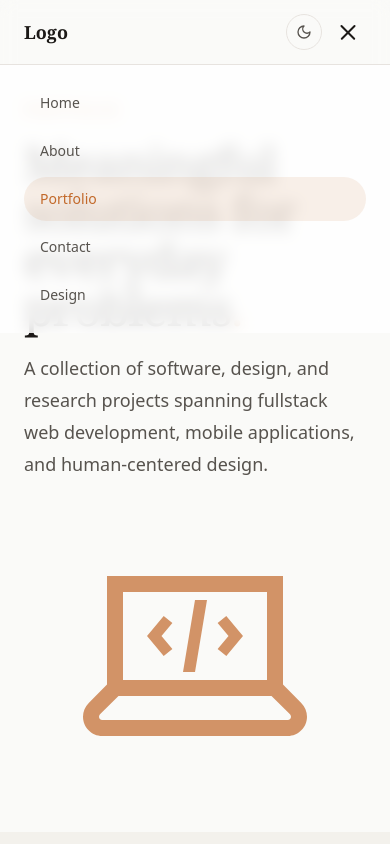
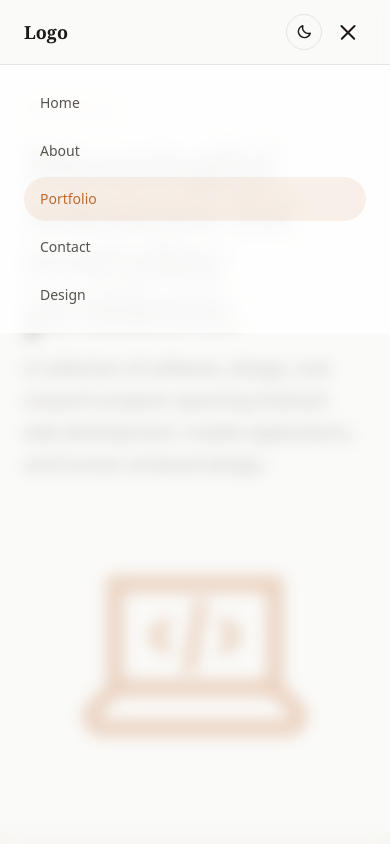
Before and after one commit to nerdboy626/portfolio, a Next.js app: page /portfolio in a window 390 px wide. Both pictures are taken after a click on the button 348 px from the left and 32 px from the top of the page. Shown: the top 844 px of the page. Built offline with nearby package versions, Linux system fonts and the light colour scheme.

Commit message:
style: polish nav menu modal and sun and moon icons

```diff
--- a/src/app/components/DarkModeToggle.tsx
+++ b/src/app/components/DarkModeToggle.tsx
@@ -1,6 +1,7 @@
 "use client";
 
 import { useEffect, useState } from "react";
+import { PiSunBold, PiMoonBold } from "react-icons/pi";
 
 export default function DarkModeToggle() {
   const [isDarkMode, setIsDarkMode] = useState(false);
@@ -38,35 +39,10 @@ export default function DarkModeToggle() {
     >
       {isDarkMode ? (
         /* Sun icon */
-        <svg
-          xmlns="http://www.w3.org/2000/svg"
-          width="16"
-          height="16"
-          viewBox="0 0 24 24"
-          fill="none"
-          stroke="currentColor"
-          strokeWidth="2"
-          strokeLinecap="round"
-          strokeLinejoin="round"
-        >
-          <circle cx="12" cy="12" r="4" />
-          <path d="M12 2v2M12 20v2M4.93 4.93l1.41 1.41M17.66 17.66l1.41 1.41M2 12h2M20 12h2M4.93 19.07l1.41-1.41M17.66 6.34l1.41-1.41" />
-        </svg>
+        <PiSunBold className="h-4 w-4 text-foreground" />
       ) : (
         /* Moon icon */
-        <svg
-          xmlns="http://www.w3.org/2000/svg"
-          width="16"
-          height="16"
-          viewBox="0 0 24 24"
-          fill="none"
-          stroke="currentColor"
-          strokeWidth="2"
-          strokeLinecap="round"
-          strokeLinejoin="round"
-        >
-          <path d="M12 3a6 6 0 0 0 9 9 9 9 0 1 1-9-9Z" />
-        </svg>
+        <PiMoonBold className="h-4 w-4 text-foreground" />
       )}
     </button>
   );
--- a/src/app/components/Navbar.tsx
+++ b/src/app/components/Navbar.tsx
@@ -44,6 +44,19 @@ export default function Navbar() {
   }, [menuOpen]);
 
   return (
+    <>
+      {/* Backdrop overlay for mobile menu */}
+      <div
+        className={[
+          "md:hidden fixed inset-0 z-40 bg-background/60 backdrop-blur-sm transition-opacity duration-300",
+          menuOpen
+            ? "opacity-100 pointer-events-auto"
+            : "opacity-0 pointer-events-none",
+        ].join(" ")}
+        onClick={() => setMenuOpen(false)}
+        aria-hidden="true"
+      />
+
       <header
         ref={navRef}
         className={[
@@ -86,10 +99,6 @@ export default function Navbar() {
                   ].join(" ")}
                 >
                   {label}
-                {/* {active && (
-                  <span className="absolute bottom-1 left-1/2 -translate-x-1/2 w-1 h-1 rounded-full bg-primary" />
-                )} */}
-
                   <span
                     className={[
                       "absolute bottom-1 left-4 h-[2px] w-[calc(100%-32px)] bg-primary origin-left transition-transform duration-500 ease-in-out",
@@ -167,5 +176,6 @@ export default function Navbar() {
           </nav>
         </div>
       </header>
+    </>
   );
 }
```
Lines whose indentation alone changed are shown as unchanged.
